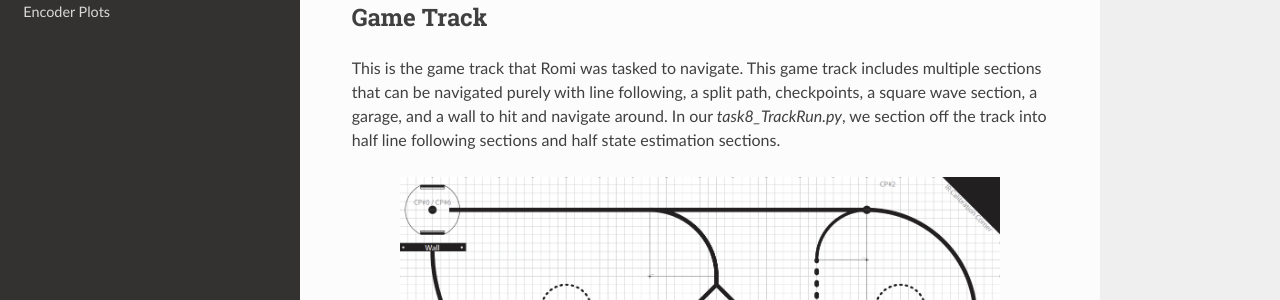
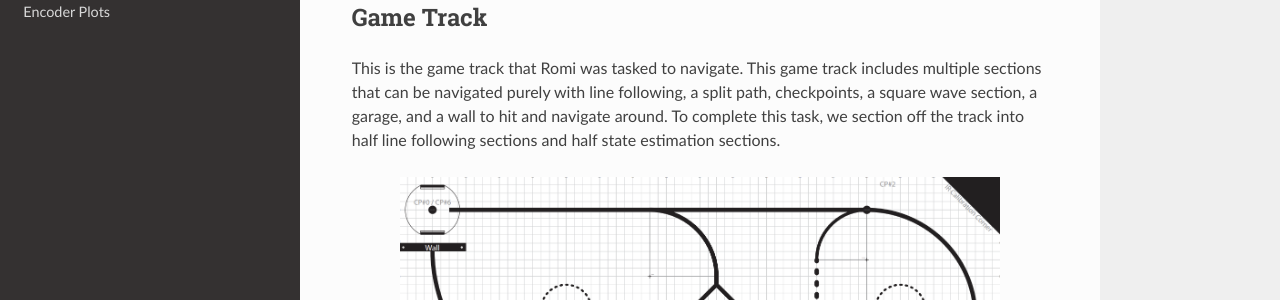
Before and after one commit to emmicayer/Mechatronics-Repository, a Sphinx documentation site: the page built from docs/index.rst, in a window 1280 px wide and 900 px high, scrolled down 969 px. Shown: the part 258-558 px from the top of the window. Built offline with Sphinx 7.4.7 and the Read the Docs theme 3.1.0, drawn with Linux system fonts in a browser that asks for light colours.

Commit message:
Update index.rst

```diff
--- a/docs/index.rst
+++ b/docs/index.rst
@@ -24,7 +24,7 @@
 Game Track
 ----
 
-This is the game track that Romi was tasked to navigate. This game track includes multiple sections that can be navigated purely with line following, a split path, checkpoints, a square wave section, a garage, and a wall to hit and navigate around. In our `task8_TrackRun.py`, we section off the track into half line following sections and half state estimation sections.
+This is the game track that Romi was tasked to navigate. This game track includes multiple sections that can be navigated purely with line following, a split path, checkpoints, a square wave section, a garage, and a wall to hit and navigate around. To complete this task, we section off the track into half line following sections and half state estimation sections.
 
 .. figure:: images/gametrack.png
    :align: center
```
